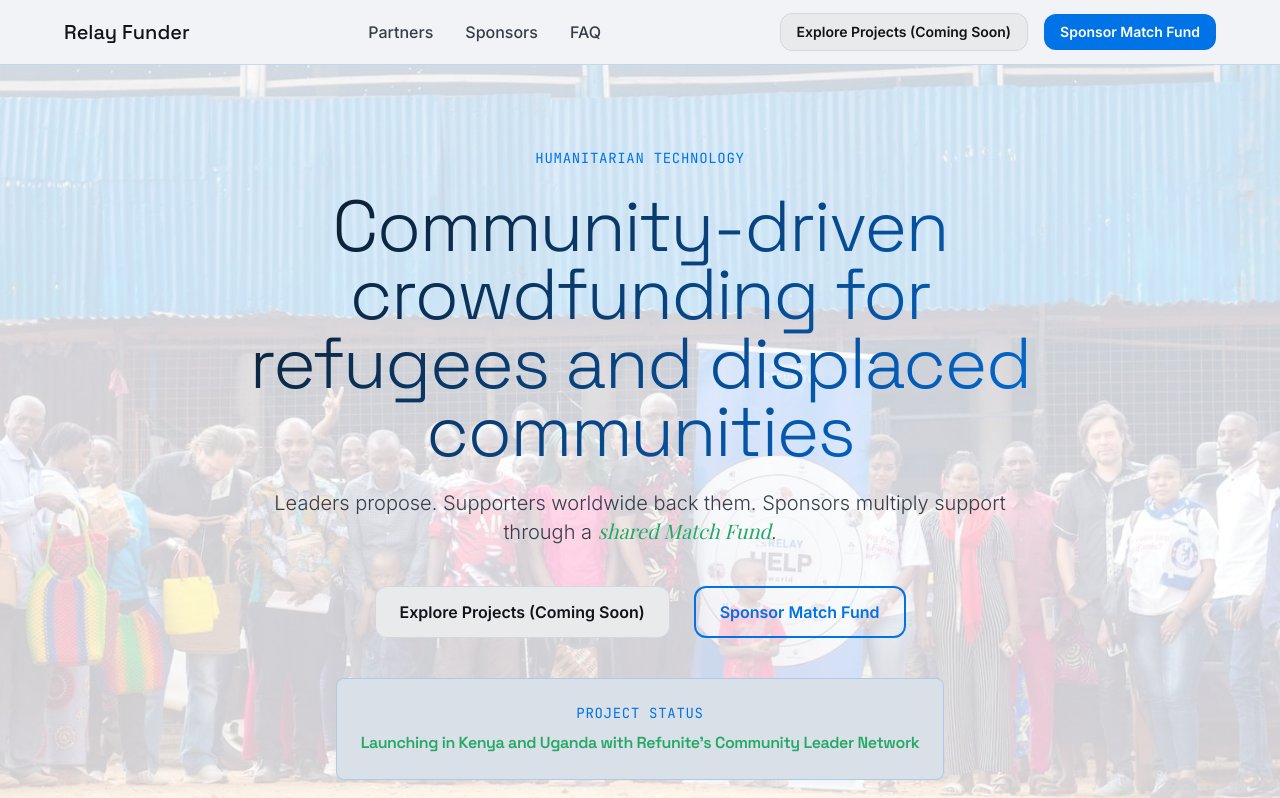
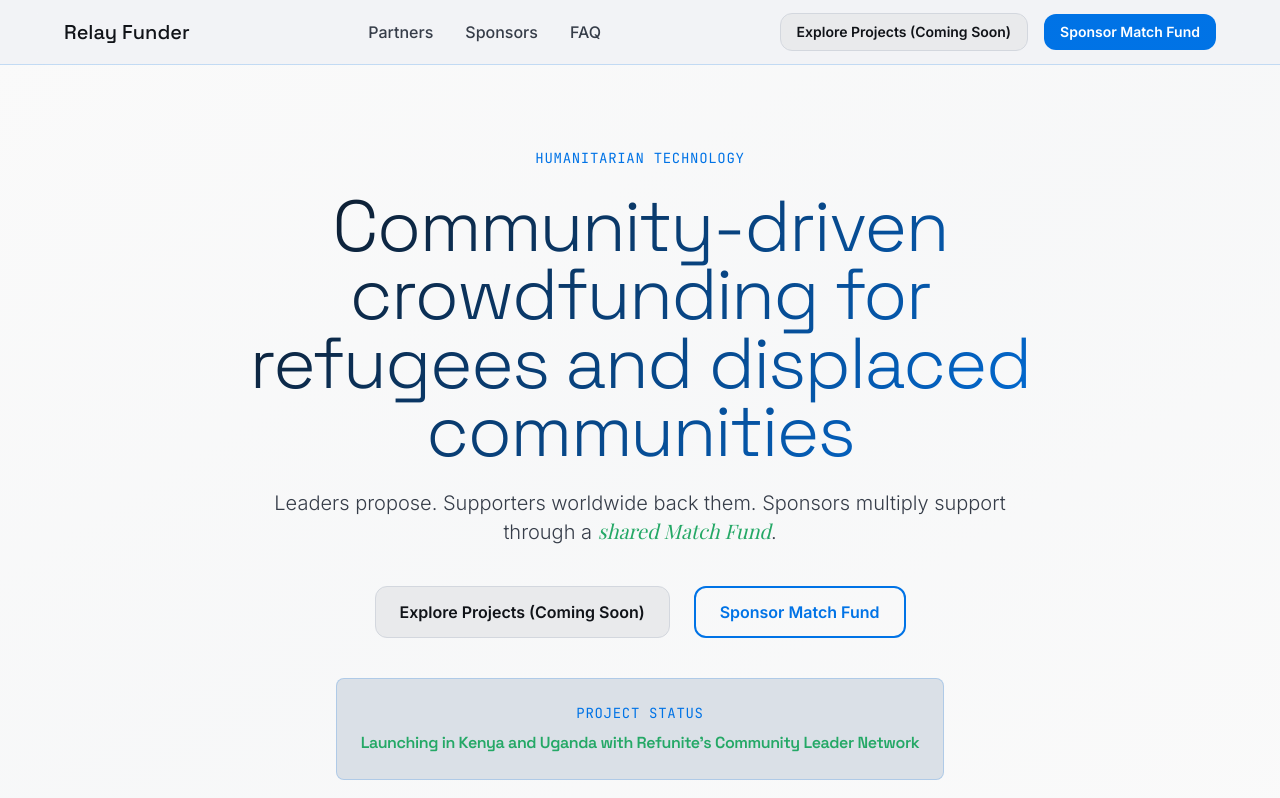
Before and after one commit to relay-funder/relay-funder-web, a React (Vite) app: page / in a window 1280 px wide. Shown: the top 798 px of the page. Built offline with nearby package versions, Linux system fonts and the light colour scheme; a web font is replaced by a local one.

Commit message:
Revert "Add hero banner background image"
This reverts commit d0b71a3556f247016a87961856f7c81ec4ede868.

```diff
--- a/src/components/Hero.tsx
+++ b/src/components/Hero.tsx
@@ -8,16 +8,10 @@ import webHeroBg from '@/assets/hero-web3-abstract.jpg';
 const Hero = () => {
   return (
     <section className="relative min-h-screen flex items-center overflow-hidden">
-      {/* Background Image */}
-      <div
-        className="absolute inset-0 z-0 bg-cover bg-center bg-no-repeat"
-        style={{
-          backgroundImage: `url('/lovable-uploads/4c4f89a0-59c0-4e2d-965c-65839a536530.png')`
-        }}
-      />
-
-      {/* Lightening Overlay for Readability */}
-      <div className="absolute inset-0 z-[1] bg-white/80 backdrop-blur-[0.5px]" />
+      {/* Clean background */}
+      <div className="absolute inset-0 z-0">
+        <div className="absolute inset-0 bg-gradient-to-br from-background via-surface/30 to-background" />
+      </div>
 
       <div className="max-w-content mx-auto px-6 relative z-10">
         <div className="flex items-center justify-center min-h-[85vh]">
```
Also changed, not shown: public/lovable-uploads/4c4f89a0-59c0-4e2d-965c-65839a536530.png (deleted).
